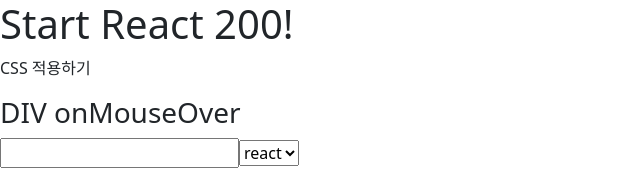
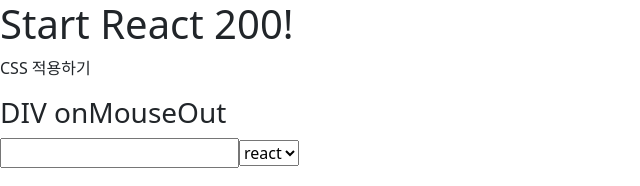
Before and after one commit to jihyean/React200, a React (Create React App) app in the folder client/: page / in a window 1280 px wide. Shown: the top 186 px of the page, without its empty margins (0-640 px from the left). Built offline with nearby package versions, Linux system fonts and the light colour scheme.

Commit message:
[070] mouseout 이벤트 사용하기(onMouseOut)

```diff
--- a/client/src/App.js
+++ b/client/src/App.js
@@ -1,6 +1,6 @@
 import React from 'react';
 import './App.css';
-import ReactMouseOver from './PART3/R069_onMouseOver'
+import ReactMouseOut from './PART3/R070_onMouseOut'
 import 'bootstrap/dist/css/bootstrap.css'
 
 function App() {
@@ -8,7 +8,7 @@
     <div>
       <h1>Start React 200!</h1>
       <p>CSS 적용하기</p>
-      <ReactMouseOver />
+      <ReactMouseOut />
     </div>
   );
 }
--- /dev/null
+++ b/client/src/PART3/R070_onMouseOut.js
@@ -0,0 +1,24 @@
+import React, { Component } from 'react';
+
+class R070_onMouseOut extends Component {
+  MouseOut(tag) {
+    console.log('TAG : '+tag);
+  }
+
+  render() {
+    return (
+      <>
+        <div onMouseOut={e => this.MouseOut("div")}>
+          <h3>DIV onMouseOut</h3>
+        </div>
+        <input type="text" onMouseOut={e => this.MouseOut("input")}/>
+        <select onMouseOut={e => this.MouseOut("select")}>
+            <option value="react">react</option>
+            <option value="200">200</option>
+        </select>
+      </>
+    )
+  }
+}
+
+export default R070_onMouseOut;
```
